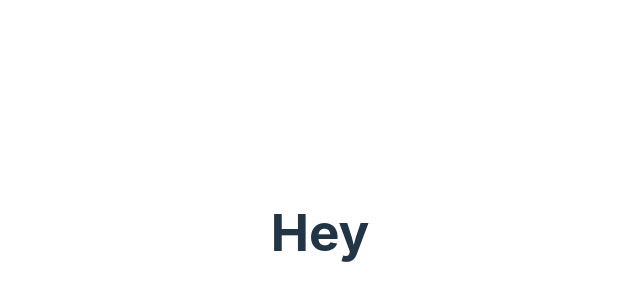
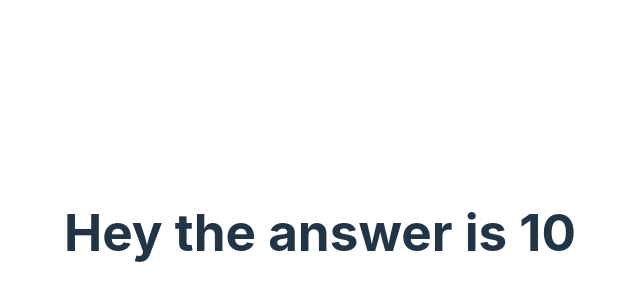
Before and after one commit to robcasson11/Jewellery-Tools, a React (Vite) app: page / in a window 1280 px wide. Shown: the part 168-468 px from the top of the page, without its empty margins (320-960 px from the left). Built offline with nearby package versions, Linux system fonts and the light colour scheme.

Commit message:
TEST: Vitest set up with simple 'sum' function ready to start building and testing the more complex functions needed for the app

```diff
--- a/package.json
+++ b/package.json
@@ -7,7 +7,8 @@
     "dev": "vite",
     "build": "vite build",
     "lint": "eslint . --ext js,jsx --report-unused-disable-directives --max-warnings 0",
-    "preview": "vite preview"
+    "preview": "vite preview",
+    "test": "vitest"
   },
   "dependencies": {
     "react": "^18.2.0",
@@ -21,6 +22,7 @@
     "eslint-plugin-react": "^7.33.2",
     "eslint-plugin-react-hooks": "^4.6.0",
     "eslint-plugin-react-refresh": "^0.4.5",
-    "vite": "^5.1.0"
+    "vite": "^5.1.0",
+    "vitest": "^1.3.1"
   }
 }
--- a/src/App.jsx
+++ b/src/App.jsx
@@ -1,7 +1,9 @@
 import "./App.css";
+import { sum } from "./convert";
 
 function App() {
-  return <h1>Hey</h1>;
+  const result = sum(5, 5);
+  return <h1>Hey the answer is {result}</h1>;
 }
 
 export default App;
--- /dev/null
+++ b/src/convert.jsx
@@ -0,0 +1,3 @@
+export function sum(a, b) {
+  return a + b;
+}
```
Also changed, not shown: vite.config.js.timestamp-1708500616778-a8ec3aafd0ec.mjs (added, +10 -0 lines), 2 other files (tests, documents, lock files or other folders).
